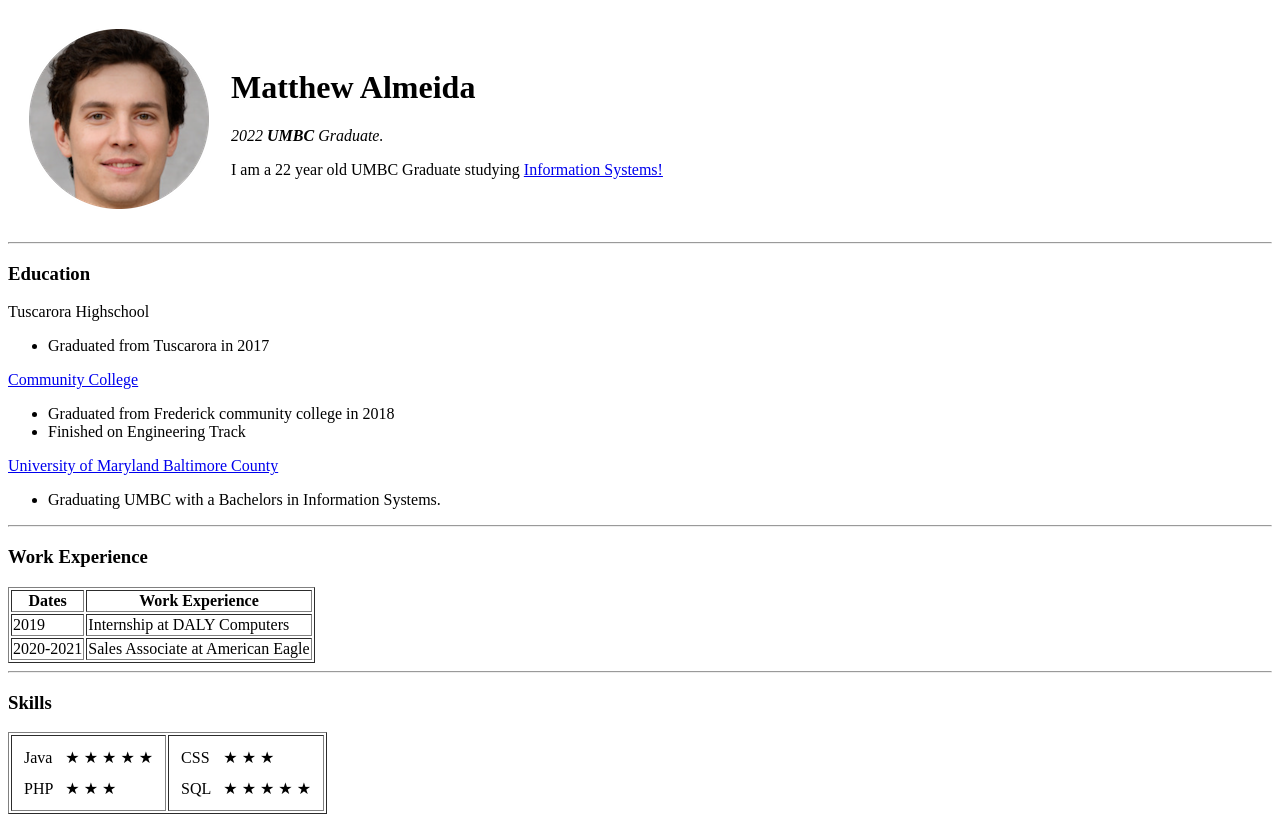
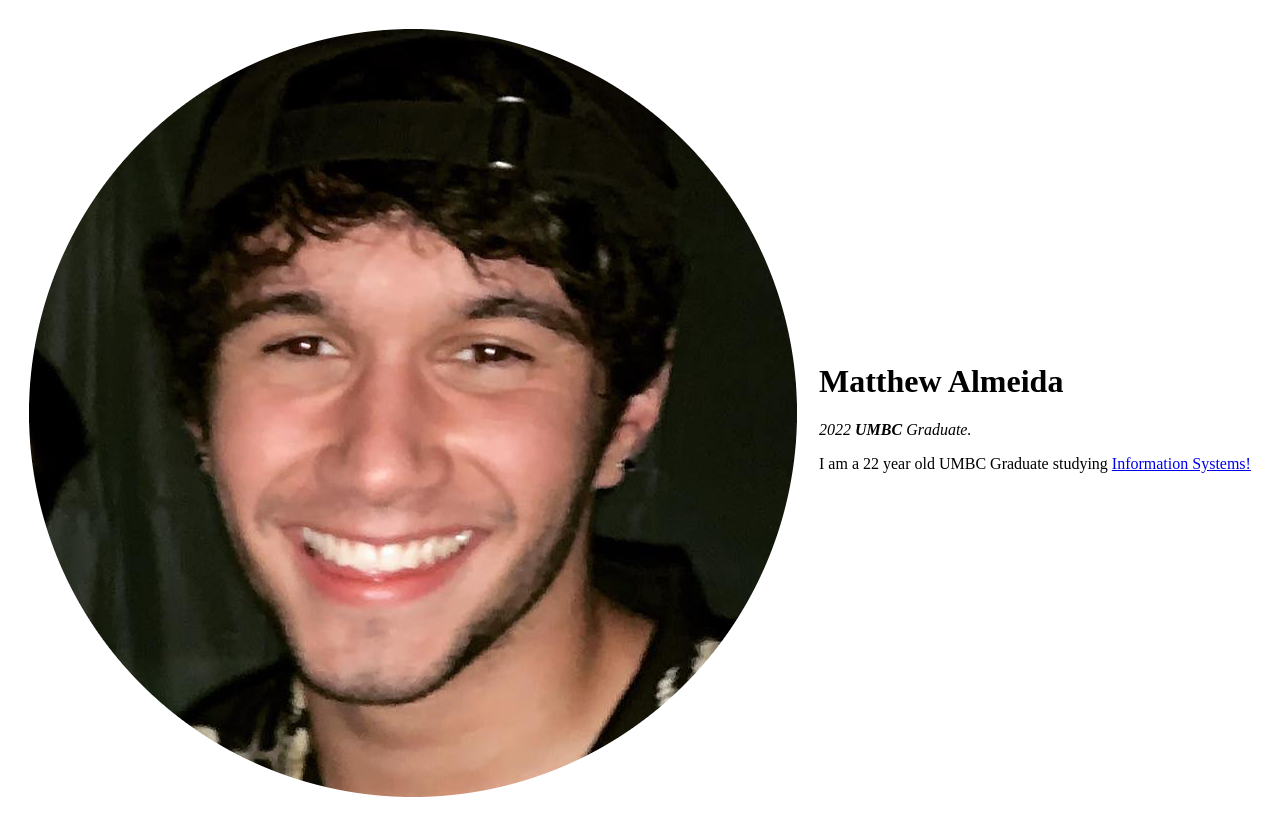
Before and after one commit to matthewalmeida99/cv, a plain HTML site: page index.html in a window 1280 px wide. Shown: the top 817 px of the page. Drawn offline with Linux system fonts and the light colour scheme.

Commit message:
Update index.html
Updated Profile image

```diff
--- a/index.html
+++ b/index.html
@@ -10,7 +10,7 @@
   <table cellspacing = "20">
     <tr>
       <td>
-        <img src="fake-human-circle-img.png" alt="Random dude">
+        <img src="MeCroped.png" alt="Matthew Almeida">
       </td>
       <TD>
         <h1>Matthew Almeida</h1>
```
